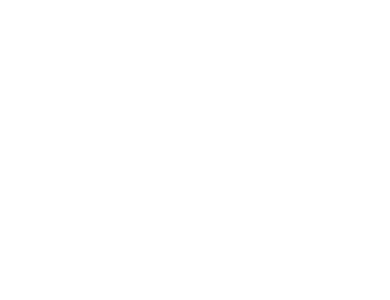
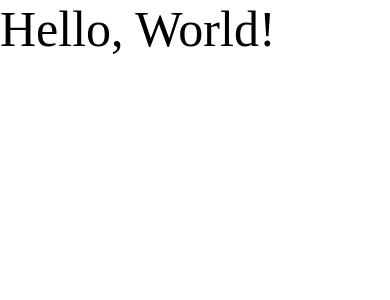
Before and after one commit to Definkle/SocialMedia, a React Native app: screen / in a window 390 px wide. Shown: the top 300 px of the page. Built offline with nearby package versions, Linux system fonts and the light colour scheme.

Commit message:
add fonts

```diff
--- a/App.js
+++ b/App.js
@@ -1,8 +1,15 @@
 import React from 'react';
-import {SafeAreaView} from 'react-native';
+import {SafeAreaView, Text} from 'react-native';
+import {getFontFamily} from './assets/fonts/helper';
 
 const App = () => {
-  return <SafeAreaView />;
+  return (
+    <SafeAreaView>
+      <Text style={{fontSize: 50, fontFamily: getFontFamily('Inter', '100')}}>
+        Hello, World!
+      </Text>
+    </SafeAreaView>
+  );
 };
 
 export default App;
--- /dev/null
+++ b/assets/fonts/helper.js
@@ -0,0 +1,26 @@
+export const getFontFamily = (baseFont = 'Inter', weight = 'normal') => {
+  switch (weight) {
+    case '100':
+      return `${baseFont}-Thin`;
+    case '200':
+      return `${baseFont}-ExtraLight`;
+    case '300':
+      return `${baseFont}-Light`;
+    case 'normal':
+    case '400':
+      return `${baseFont}-Regular`;
+    case '500':
+      return `${baseFont}-Medium`;
+    case '600':
+      return `${baseFont}-SemiBold`;
+    case 'bold':
+    case '700':
+      return `${baseFont}-Bold`;
+    case '800':
+      return `${baseFont}-ExtraBold`;
+    case '900':
+      return `${baseFont}-Black`;
+    default:
+      return `${baseFont}-Regular`;
+  }
+};
```
